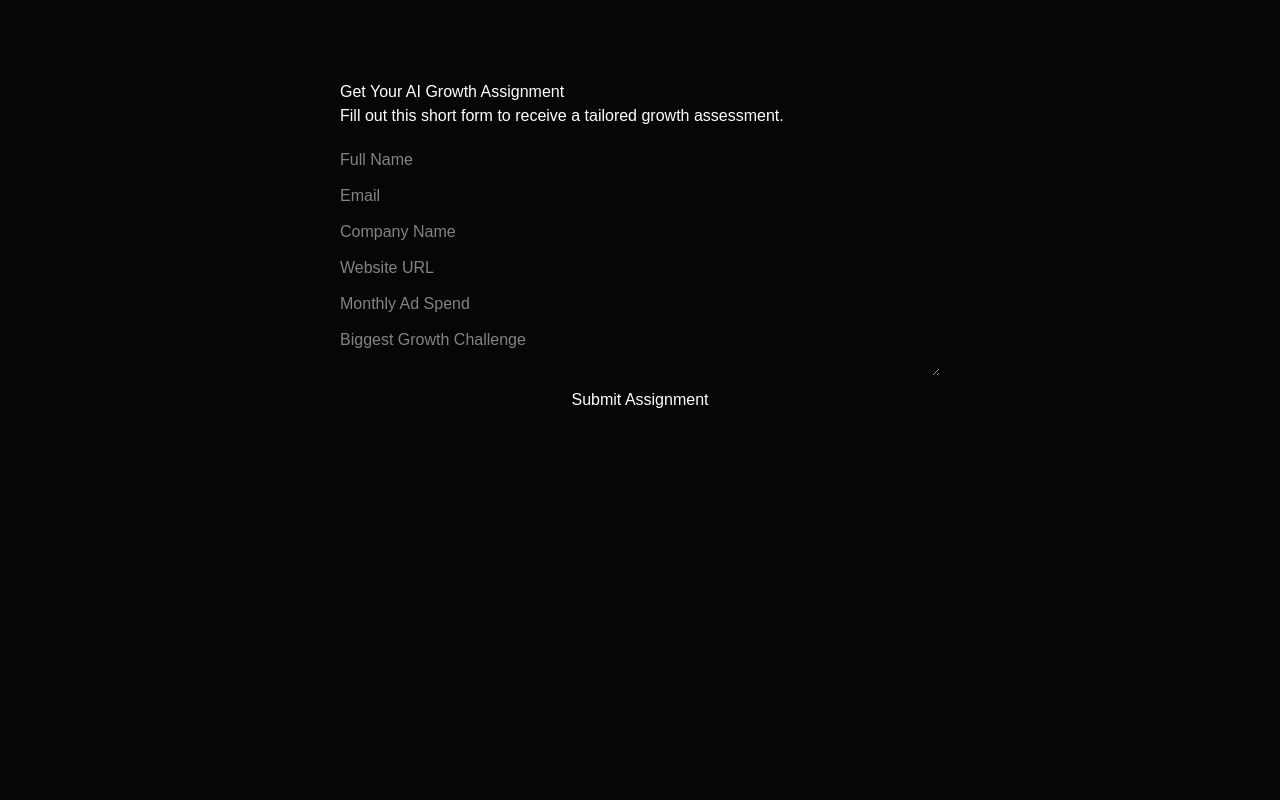
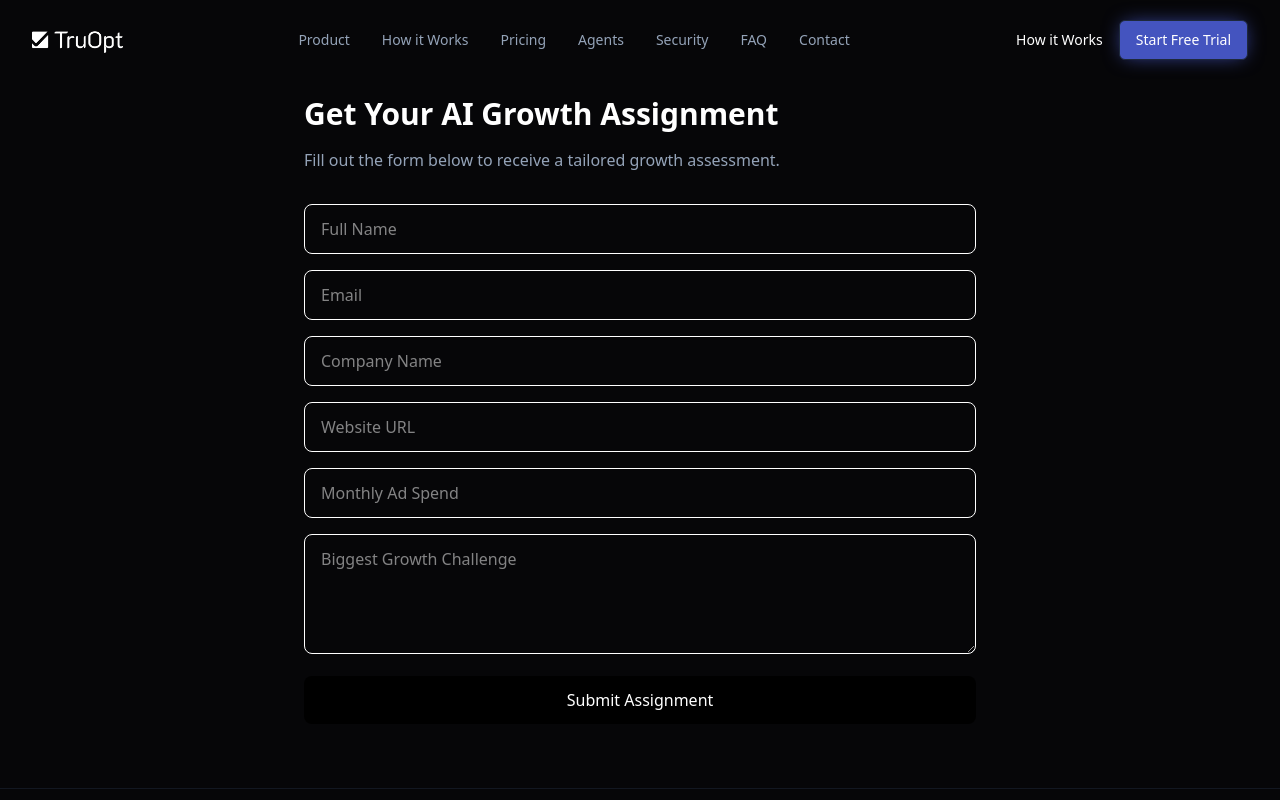
Before and after one commit to tekbasdeniz/truopt-v1-landing, a Next.js app: page /en/assignment in a window 1280 px wide. Shown: the top 800 px of the page. Built offline with nearby package versions, Linux system fonts and the light colour scheme.

Commit message:
Refactor AssignmentPage component with new structure

```diff
--- a/app/[locale]/assignment/page.tsx
+++ b/app/[locale]/assignment/page.tsx
@@ -1,8 +1,21 @@
 'use client';
 
-import { useState } from 'react';
+import React, { useState } from 'react'
+import Header from "@/components/layout/header"
+import Footer from "@/components/layout/footer"
+import { Container } from "@/components/ui/container"
 
-export default function AssignmentPage() {
+import { setRequestLocale } from 'next-intl/server';
+import { routing } from '@/i18n/routing';
+
+export function generateStaticParams() {
+    return routing.locales.map((locale) => ({ locale }));
+}
+
+export default function AssignmentPage({ params }: { params: { locale: string } }) {
+    const { locale } = params;
+    setRequestLocale(locale);
+
     const [form, setForm] = useState({
         name: '',
         email: '',
@@ -42,34 +55,100 @@ export default function AssignmentPage() {
         }
     };
 
-  if (submitted) {
     return (
-      <main style={{ maxWidth: 600, margin: '80px auto', fontFamily: 'sans-serif' }}>
-        <h1>Thank you.</h1>
-        <p>Your assignment has been received. We will contact you shortly.</p>
-      </main>
-    );
-  }
+        <div className="min-h-screen flex flex-col">
+            <Header />
 
-  return (
-    <main style={{ maxWidth: 600, margin: '80px auto', fontFamily: 'sans-serif' }}>
-      <h1>Get Your AI Growth Assignment</h1>
-      <p style={{ marginBottom: 20 }}>
-        Fill out this short form to receive a tailored growth assessment.
+            <main className="flex-grow pt-24 pb-16">
+                <Container>
+
+                    <div className="max-w-2xl mx-auto">
+
+                        {!submitted ? (
+                            <>
+                                <h1 className="text-3xl font-semibold mb-4">
+                                    Get Your AI Growth Assignment
+                                </h1>
+
+                                <p className="text-muted-foreground mb-8">
+                                    Fill out the form below to receive a tailored growth assessment.
                                 </p>
 
-      <form onSubmit={handleSubmit} style={{ display: 'flex', flexDirection: 'column', gap: 12 }}>
-        <input name="name" placeholder="Full Name" onChange={handleChange} required />
-        <input name="email" type="email" placeholder="Email" onChange={handleChange} required />
-        <input name="company" placeholder="Company Name" onChange={handleChange} />
-        <input name="website" placeholder="Website URL" onChange={handleChange} />
-        <input name="adSpend" placeholder="Monthly Ad Spend" onChange={handleChange} />
-        <textarea name="challenge" placeholder="Biggest Growth Challenge" onChange={handleChange} />
+                                <form
+                                    onSubmit={handleSubmit}
+                                    className="space-y-4"
+                                >
+                                    <input
+                                        name="name"
+                                        placeholder="Full Name"
+                                        onChange={handleChange}
+                                        required
+                                        className="w-full border rounded-lg px-4 py-3"
+                                    />
 
-        <button type="submit" disabled={loading}>
+                                    <input
+                                        name="email"
+                                        type="email"
+                                        placeholder="Email"
+                                        onChange={handleChange}
+                                        required
+                                        className="w-full border rounded-lg px-4 py-3"
+                                    />
+
+                                    <input
+                                        name="company"
+                                        placeholder="Company Name"
+                                        onChange={handleChange}
+                                        className="w-full border rounded-lg px-4 py-3"
+                                    />
+
+                                    <input
+                                        name="website"
+                                        placeholder="Website URL"
+                                        onChange={handleChange}
+                                        className="w-full border rounded-lg px-4 py-3"
+                                    />
+
+                                    <input
+                                        name="adSpend"
+                                        placeholder="Monthly Ad Spend"
+                                        onChange={handleChange}
+                                        className="w-full border rounded-lg px-4 py-3"
+                                    />
+
+                                    <textarea
+                                        name="challenge"
+                                        placeholder="Biggest Growth Challenge"
+                                        onChange={handleChange}
+                                        className="w-full border rounded-lg px-4 py-3 min-h-[120px]"
+                                    />
+
+                                    <button
+                                        type="submit"
+                                        disabled={loading}
+                                        className="w-full bg-black text-white rounded-lg py-3"
+                                    >
                                         {loading ? 'Submitting...' : 'Submit Assignment'}
                                     </button>
                                 </form>
+                            </>
+                        ) : (
+                            <div className="text-center">
+                                <h2 className="text-2xl font-semibold mb-4">
+                                    Thank you.
+                                </h2>
+                                <p className="text-muted-foreground">
+                                    Your assignment has been received. We will contact you shortly.
+                                </p>
+                            </div>
+                        )}
+
+                    </div>
+
+                </Container>
             </main>
+
+            <Footer />
+        </div>
     );
 }
```
Lines whose indentation alone changed are shown as unchanged.
